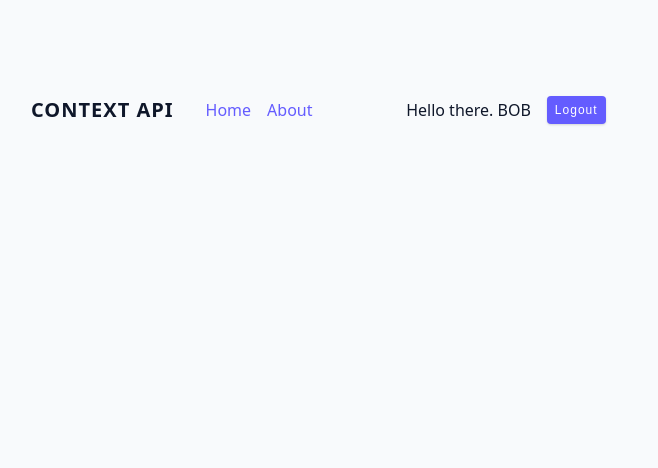
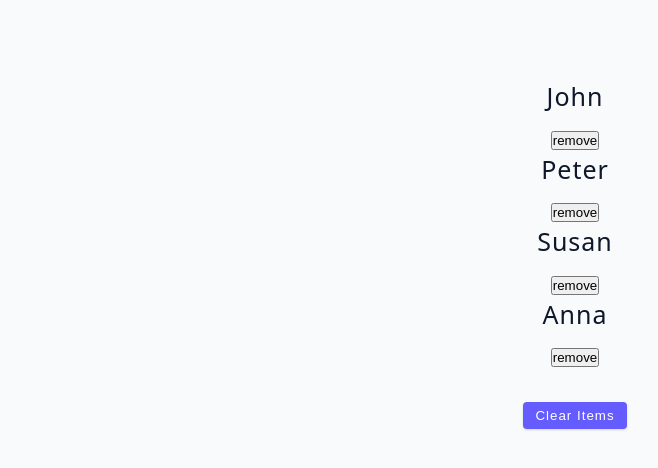
Before and after one commit to Sholola-Gbolahan/Advance-react, a React (Vite) app: page / in a window 1280 px wide. Shown: the top 468 px of the page, without its empty margins (65-723 px from the left). Built offline with nearby package versions, Linux system fonts and the light colour scheme.

Commit message:
Added reset functionality to code using plain useState( )

```diff
--- a/src/App.jsx
+++ b/src/App.jsx
@@ -1,4 +1,4 @@
-import Starter from "./tutorial/09-context-api/starter/Navbar"
+import Starter from "./tutorial/10-useReducer/starter/01-useReducer"
 
 function App() {
   return (
--- a/src/tutorial/10-useReducer/starter/01-useReducer.jsx
+++ b/src/tutorial/10-useReducer/starter/01-useReducer.jsx
@@ -1,32 +1,38 @@
-import React from 'react';
-import { data } from '../../../data';
+import React from "react"
+import { data } from "../../../data"
 const ReducerBasics = () => {
-  const [people, setPeople] = React.useState(data);
+  const [people, setPeople] = React.useState(data)
 
   const removeItem = (id) => {
-    let newPeople = people.filter((person) => person.id !== id);
-    setPeople(newPeople);
-  };
+    let newPeople = people.filter((person) => person.id !== id)
+    setPeople(newPeople)
+  }
   return (
     <div>
       {people.map((person) => {
-        const { id, name } = person;
+        const { id, name } = person
         return (
-          <div key={id} className='item'>
+          <div key={id} className="item">
             <h4>{name}</h4>
             <button onClick={() => removeItem(id)}>remove</button>
           </div>
-        );
+        )
       })}
-      <button
-        className='btn'
-        style={{ marginTop: '2rem' }}
-        onClick={() => setPeople([])}
-      >
-        clear items
-      </button>
+      {people.length > 0 ? (
+        <button
+          className="btn"
+          style={{ marginTop: "2rem" }}
+          onClick={() => setPeople([])}
+        >
+          clear items
+        </button>
+      ) : (
+        <button onClick={() => setPeople(data)} className="btn">
+          reset
+        </button>
+      )}
     </div>
-  );
-};
+  )
+}
 
-export default ReducerBasics;
+export default ReducerBasics
```
